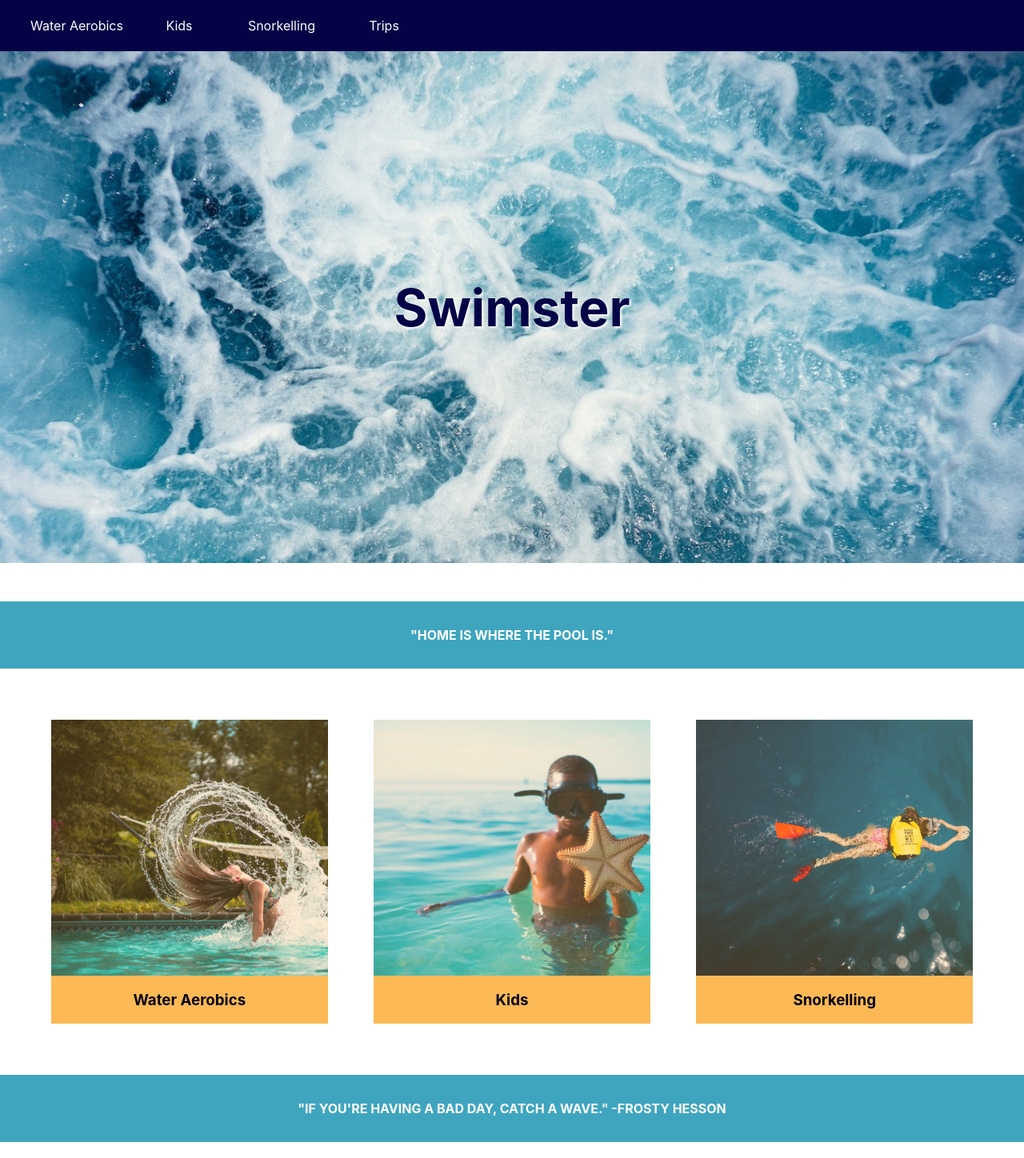
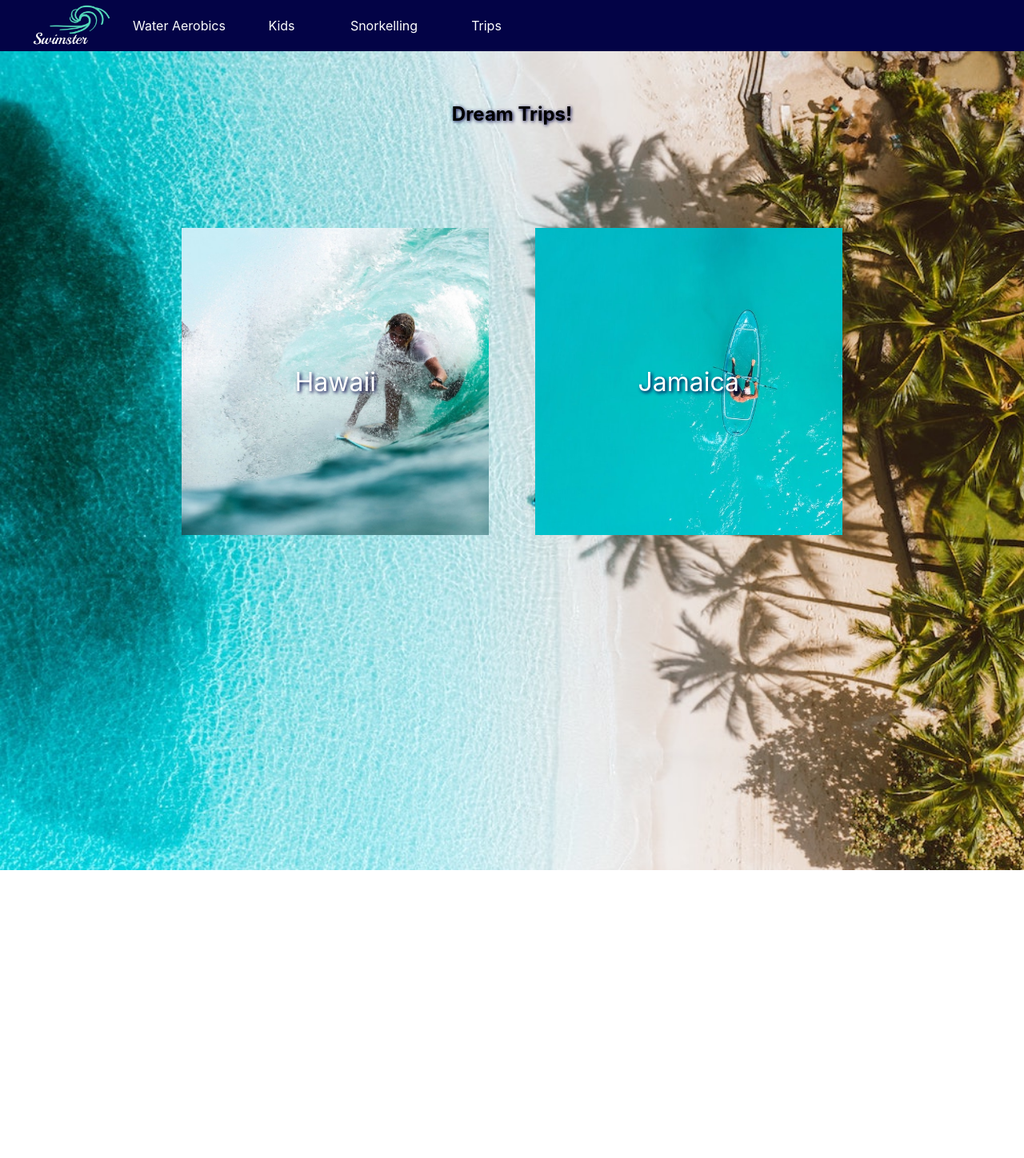
Before and after one commit to lkilp/swimster, a React (Create React App) app: page /#/trips in a window 1280 px wide. Shown: the top 1448 px of the page at 80% size. After the commit the page ends 1088 px from the top, so only its background shows below. Built offline with nearby package versions, Linux system fonts and the light colour scheme.

Commit message:
add router

```diff
--- a/src/App.js
+++ b/src/App.js
@@ -1,25 +1,55 @@
 import React from 'react';
-
+import ReactDOM from 'react-dom';
+import {
+  HashRouter as Router,
+  Switch,
+  Route
+} from 'react-router-dom';
 
 import './App.scss';
-import ActivitiesBlock from './components/ActivitiesBlock';
-import Footer from './components/Footer';
-import Header from './components/Header';
-import Quote from './components/Quote';
-import Travel from './components/Travel';
+import Hawaii from './pages/Hawaii';
+import Home from './pages/Home';
+import Jamaica from './pages/Jamaica';
+import Kids from './pages/Kids';
+import Snorkelling from './pages/Snorkelling';
+import Trips from './pages/Trips';
+import WaterAerobics from './pages/WaterAerobics';
 
 const App = () => {
   return (
+    <Router>
     <div className="App">
-      <Header />
-      <Quote quote='"Home is where the pool is."' />
-      <ActivitiesBlock />
-      <Quote quote='"If you&apos;re having a bad day, catch a wave." -Frosty Hesson' />
-      <Travel />
-      <Footer />
+      <Switch>
+          <Route path='/trips/hawaii'>
+            <Hawaii />
+          </Route>
+          <Route path='/trips/jamaica'>
+            <Jamaica />
+          </Route>
+          <Route path='/water-aerobics'>
+            <WaterAerobics />
+          </Route>
+          <Route path='/kids'>
+            <Kids />
+          </Route>
+          <Route path='/snorkelling'>
+            <Snorkelling />
+          </Route>
+          <Route path='/trips'>
+            <Trips />
+          </Route>
+          <Route path='/'>
+            <Home />
+          </Route>
+        </Switch>
     </div>
+    </Router>
   );
 }
 
+ReactDOM.render(
+  <App />,
+  document.getElementById('root')
+);
 
 export default App;
--- a/src/components/Activity.js
+++ b/src/components/Activity.js
@@ -1,15 +1,16 @@
 import React from 'react';
 import './Activity.scss';
+import { Link } from 'react-router-dom';
 
 const Activity = (props) => {
     const imageStyle = {
         backgroundImage: `url(${props.image})`,
     }
     return (
-        <div className='Activity'>
+        <Link to={props.link} className='Activity'>
             <div className='image' style={imageStyle}></div>
-            <h3>{props.title}</h3>
-        </div>
+            <h4>{props.title}</h4>
+        </Link>
     )
 }
 
--- /dev/null
+++ b/src/components/Destinations.js
@@ -0,0 +1,14 @@
+import React from 'react';
+import './Destinations.scss';
+import { Link } from 'react-router-dom';
+
+const Destinations = () => {
+    return (
+        <div className='Destinations'>
+            <Link to='/trips/hawaii' className='Hawaii'>Hawaii</Link>
+            <Link to='/trips/jamaica' className='Jamaica'>Jamaica</Link>
+        </div>
+    )
+}
+
+export default Destinations;
--- /dev/null
+++ b/src/components/Destinations.scss
@@ -0,0 +1,55 @@
+.Destinations {
+        display: flex;
+        align-items: center;
+        justify-content: center;
+        margin: 5%;
+        gap: 5%;
+
+        a {
+            background-size: cover;
+            height: 30vw;
+            width: 30vw;
+            display: flex;
+            justify-content: center;
+            align-items: center;
+            font-size: 2.5vw;
+            transition: transform .4s;
+            color: white;
+            text-shadow: 2px 2px 4px var(--navigation-blue);
+            text-decoration: none;
+        }
+
+    .Hawaii {
+        background-image: url("../assets/pictures/surf-jeremy-bishop-_CFv3bntQlQ-unsplash.jpg");
+    }
+
+    .Jamaica {
+        background-image: url("../assets/pictures/paddle-hugh-whyte-A74OwXiWxTc-unsplash (1).jpg");
+    }
+
+    & a:hover {
+        cursor: pointer;
+        font-size: 5vw;
+        transform: rotate(10deg);
+        color: var(--warm-orange);
+        font-weight: 500;
+        text-shadow: 2px 2px 3px var(--navigation-blue);
+    }
+
+    @media screen and (max-width: 600px) {
+            & {
+            flex-direction: column;
+            }
+
+            & a {
+                height: 80vw;
+                width: 80vw;
+                margin: 1vw;
+                font-size: 5vw;
+            }
+
+            & a:hover {
+                font-size: 7vw;
+            }
+    }
+}
--- a/src/components/Navigation.js
+++ b/src/components/Navigation.js
@@ -1,13 +1,17 @@
 import React from 'react';
 import './Navigation.scss';
+import { Link } from 'react-router-dom';
+
+import logo from '../assets/logo.png';
 
 const Navigation = (props) => {
     return (
         <nav className='Navigation' >
-            <div>Water Aerobics</div>
-            <div>Kids</div>
-            <div>Snorkelling</div>
-            <div>Trips</div>
+            <Link to='/'><img src={logo} alt='logo' /></Link>
+            <Link to='/water-aerobics'>Water Aerobics</Link>
+            <Link to='/kids'>Kids</Link>
+            <Link to='/snorkelling'>Snorkelling</Link>
+            <Link to='/trips'>Trips</Link>
         </nav>
     )
 }
--- a/src/components/Navigation.scss
+++ b/src/components/Navigation.scss
@@ -1,18 +1,24 @@
 .Navigation {
     display: flex;
     background-color: var(--navigation-blue);
-    color: white;
     padding-left: 2rem;
 
-    div {
+    img {
+        height: 100%;
+        margin-right: 1vw;
+    }
+
+    a {
         width: 8rem;
         height: 4rem;
         display: flex;
         align-items: center;
         justify-content: center;
+        text-decoration: none;
+        color: white;
     }
 
-    div:hover {
+    a:hover {
         cursor: pointer;
         font-weight: bold;
       }
```
